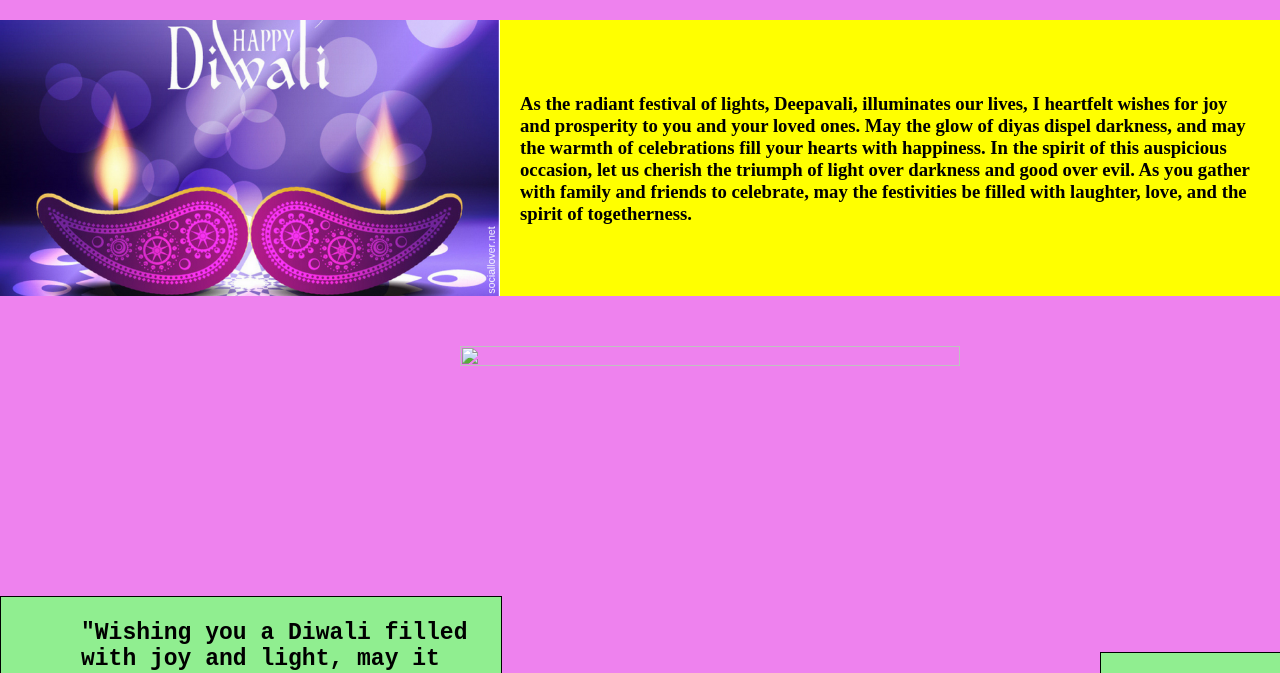
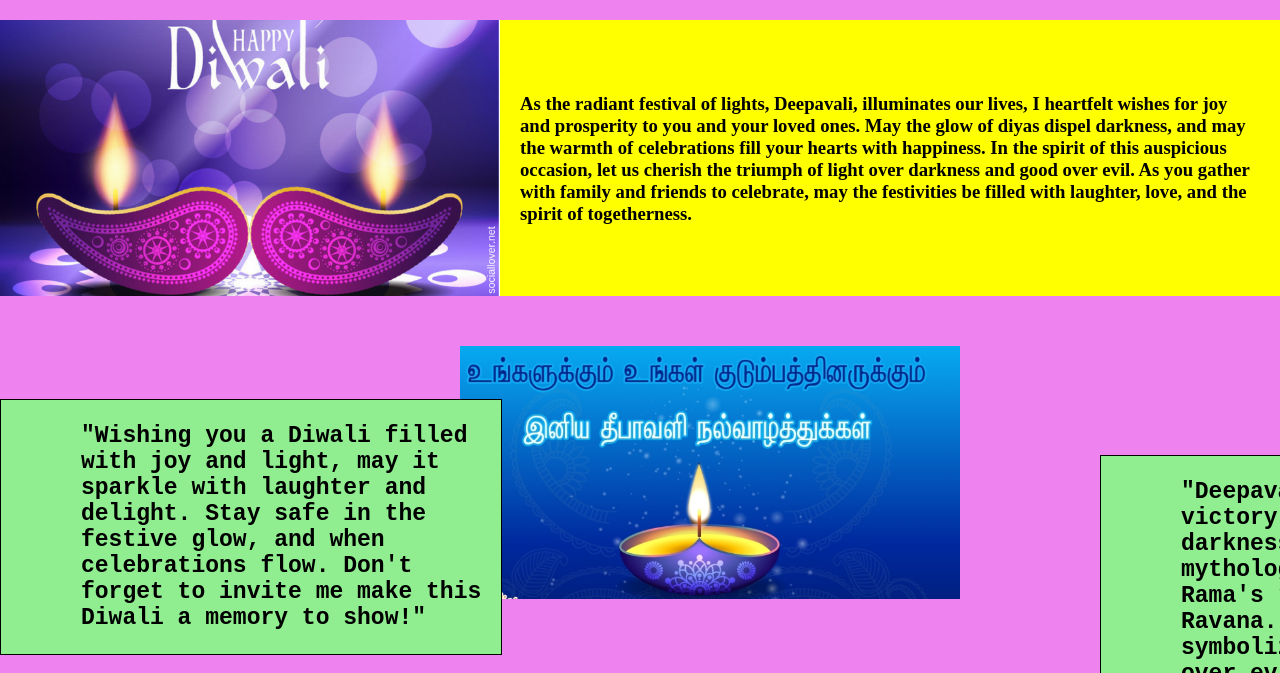
Before and after one commit to VishnuThurvas/My_First_HTML_Project_deepavali, a plain HTML site: page index.html in a window 1280 px wide. Shown: the part 107-780 px from the top of the page. Drawn offline with Linux system fonts and the light colour scheme.

Commit message:
Update index.html

```diff
--- a/index.html
+++ b/index.html
@@ -97,7 +97,7 @@
     </div>
 
     <div id="bottom-center">
-        <img class="minion" src="hello world.png" width="500"height="450" >
+        <img class="minion" src="lamp img.png" width="500"height="450" >
     </div>
     <div class="vishnu">
         <p>"Wishing you a Diwali filled with joy and light, may it sparkle with laughter and delight. Stay safe in the festive glow, and when celebrations flow. Don't forget to invite me  make this Diwali a memory to show!"</p>
```
